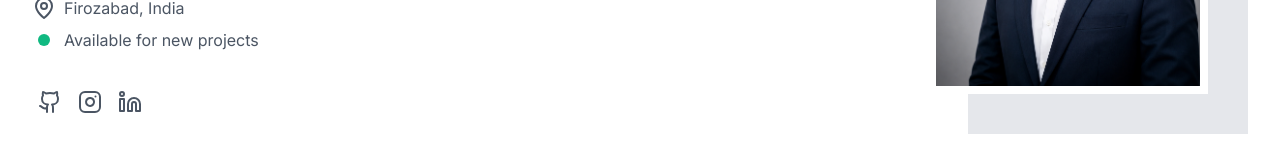
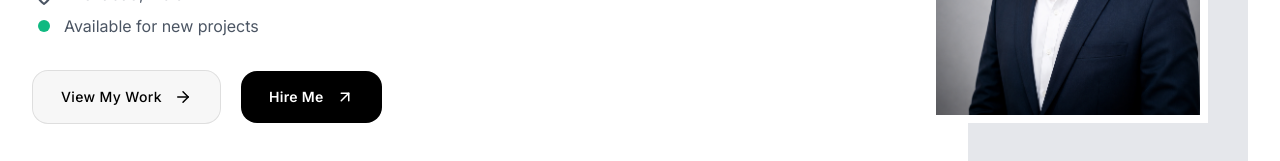
Before and after one commit to ayu-sh912/My_Portfolio, a Next.js app: page / in a window 1280 px wide. Shown: the part 375-536 px from the top of the page. Built offline with nearby package versions, Linux system fonts and the light colour scheme; no server answers.

Commit message:
Fixed Hero Sections Hire And Work Buttons

```diff
--- a/src/components/sections/hero.tsx
+++ b/src/components/sections/hero.tsx
@@ -54,7 +54,196 @@ const HeroSection = () => {
               <Typography>Available for new projects</Typography>
             </div>
           </div>
-          <SocialIcons />
+
+          {/* Buttons of Hire me and view my work */}
+          <div className="flex flex-wrap items-center gap-5">
+
+              {/* View My Work */}
+              <a
+                href="#work"
+                className="
+                  group
+                  relative
+                  inline-flex
+                  items-center
+                  gap-3
+                  overflow-hidden
+                  rounded-2xl
+
+                  border
+                  border-black/10
+                  dark:border-white/10
+
+                  bg-black/[0.03]
+                  dark:bg-white/[0.03]
+
+                  px-7
+                  py-4
+
+                  text-sm
+                  font-medium
+                  tracking-wide
+
+                  text-black
+                  dark:text-white
+
+                  backdrop-blur-xl
+
+                  transition-all
+                  duration-500
+
+                  hover:border-black/20
+                  dark:hover:border-white/20
+
+                  hover:bg-black/[0.05]
+                  dark:hover:bg-white/[0.05]
+
+                  hover:shadow-[0_0_40px_rgba(0,0,0,0.04)]
+                  dark:hover:shadow-[0_0_40px_rgba(255,255,255,0.03)]
+
+                  active:scale-[0.98]
+                "
+              >
+
+                {/* Glow */}
+                <div
+                  className="
+                    absolute
+                    inset-0
+                    opacity-0
+                    transition-opacity
+                    duration-500
+                    group-hover:opacity-100
+
+                    bg-gradient-to-r
+                    from-black/[0.03]
+                    via-black/[0.01]
+                    to-transparent
+
+                    dark:from-white/[0.03]
+                    dark:via-white/[0.01]
+                  "
+                />
+
+                <span className="relative z-10">
+                  View My Work
+                </span>
+
+                {/* Arrow */}
+                <svg
+                  xmlns="http://www.w3.org/2000/svg"
+                  width="18"
+                  height="18"
+                  viewBox="0 0 24 24"
+                  fill="none"
+                  stroke="currentColor"
+                  strokeWidth="2"
+                  strokeLinecap="round"
+                  strokeLinejoin="round"
+                  className="
+                    relative
+                    z-10
+                    transition-transform
+                    duration-300
+                    group-hover:translate-x-1
+                  "
+                >
+                  <path d="M5 12h14"></path>
+                  <path d="m12 5 7 7-7 7"></path>
+                </svg>
+
+              </a>
+
+              {/* Hire Me */}
+              <a
+                href="#contact"
+                className="
+                  group
+                  relative
+                  inline-flex
+                  items-center
+                  gap-3
+                  overflow-hidden
+                  rounded-2xl
+
+                  bg-black
+                  dark:bg-white
+
+                  px-7
+                  py-4
+
+                  text-sm
+                  font-semibold
+                  tracking-wide
+
+                  text-white
+                  dark:text-black
+
+                  transition-all
+                  duration-500
+
+                  hover:scale-[1.02]
+
+                  hover:shadow-[0_0_45px_rgba(0,0,0,0.08)]
+                  dark:hover:shadow-[0_0_45px_rgba(255,255,255,0.08)]
+
+                  active:scale-[0.98]
+                "
+              >
+
+                {/* Shine */}
+                <span
+                  className="
+                    absolute
+                    inset-0
+                    -translate-x-full
+
+                    bg-gradient-to-r
+                    from-transparent
+                    via-white/20
+                    to-transparent
+
+                    dark:via-black/10
+
+                    transition-transform
+                    duration-1000
+
+                    group-hover:translate-x-full
+                  "
+                />
+
+                <span className="relative z-10">
+                  Hire Me
+                </span>
+
+                {/* Arrow */}
+                <svg
+                  xmlns="http://www.w3.org/2000/svg"
+                  width="18"
+                  height="18"
+                  viewBox="0 0 24 24"
+                  fill="none"
+                  stroke="currentColor"
+                  strokeWidth="2"
+                  strokeLinecap="round"
+                  strokeLinejoin="round"
+                  className="
+                    relative
+                    z-10
+                    transition-transform
+                    duration-300
+                    group-hover:translate-x-1
+                  "
+                >
+                  <path d="M7 17L17 7"></path>
+                  <path d="M7 7h10v10"></path>
+                </svg>
+
+              </a>
+
+            </div>
+
+            <SocialIcons />
         </div>
       </div>
     </Container>
```
